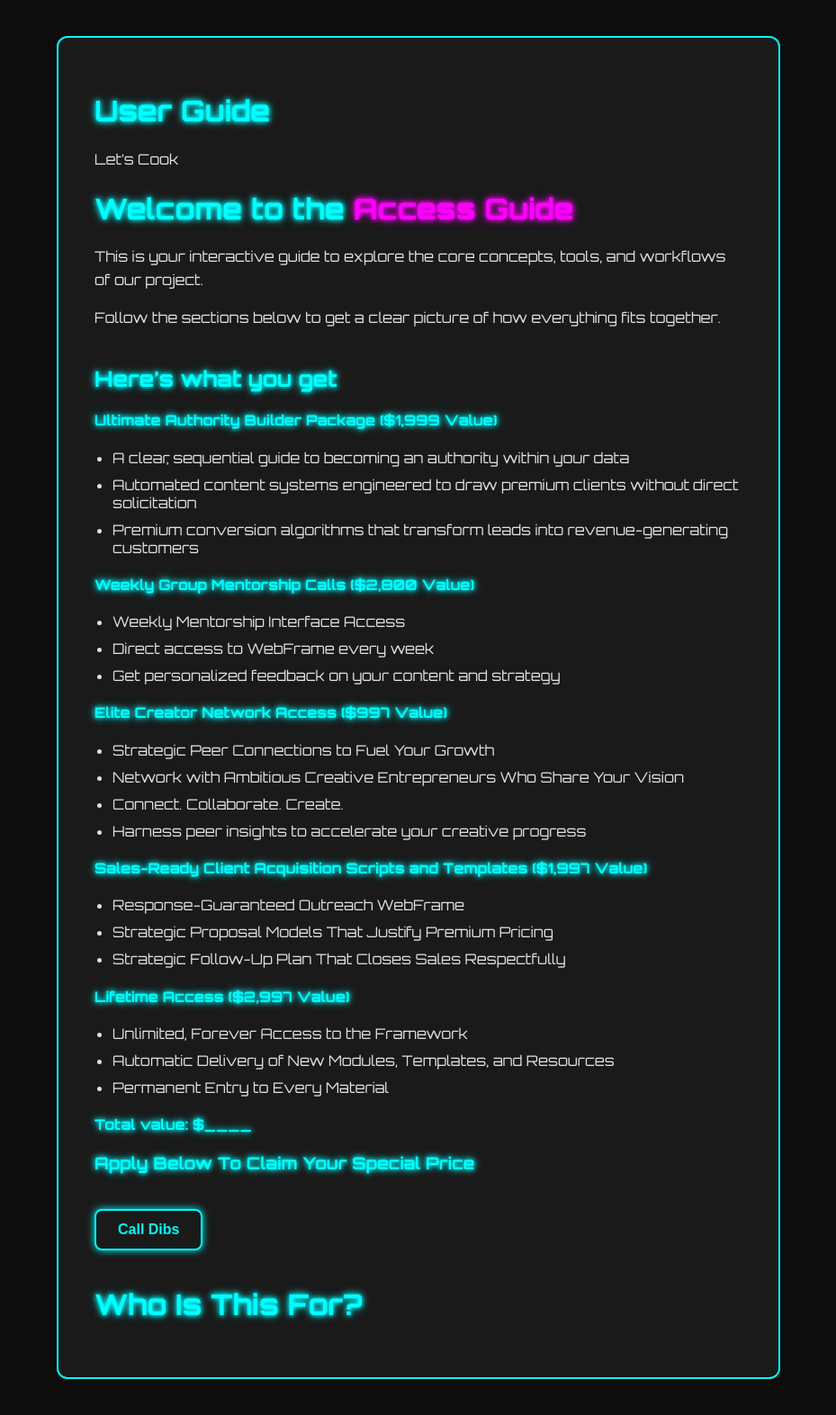
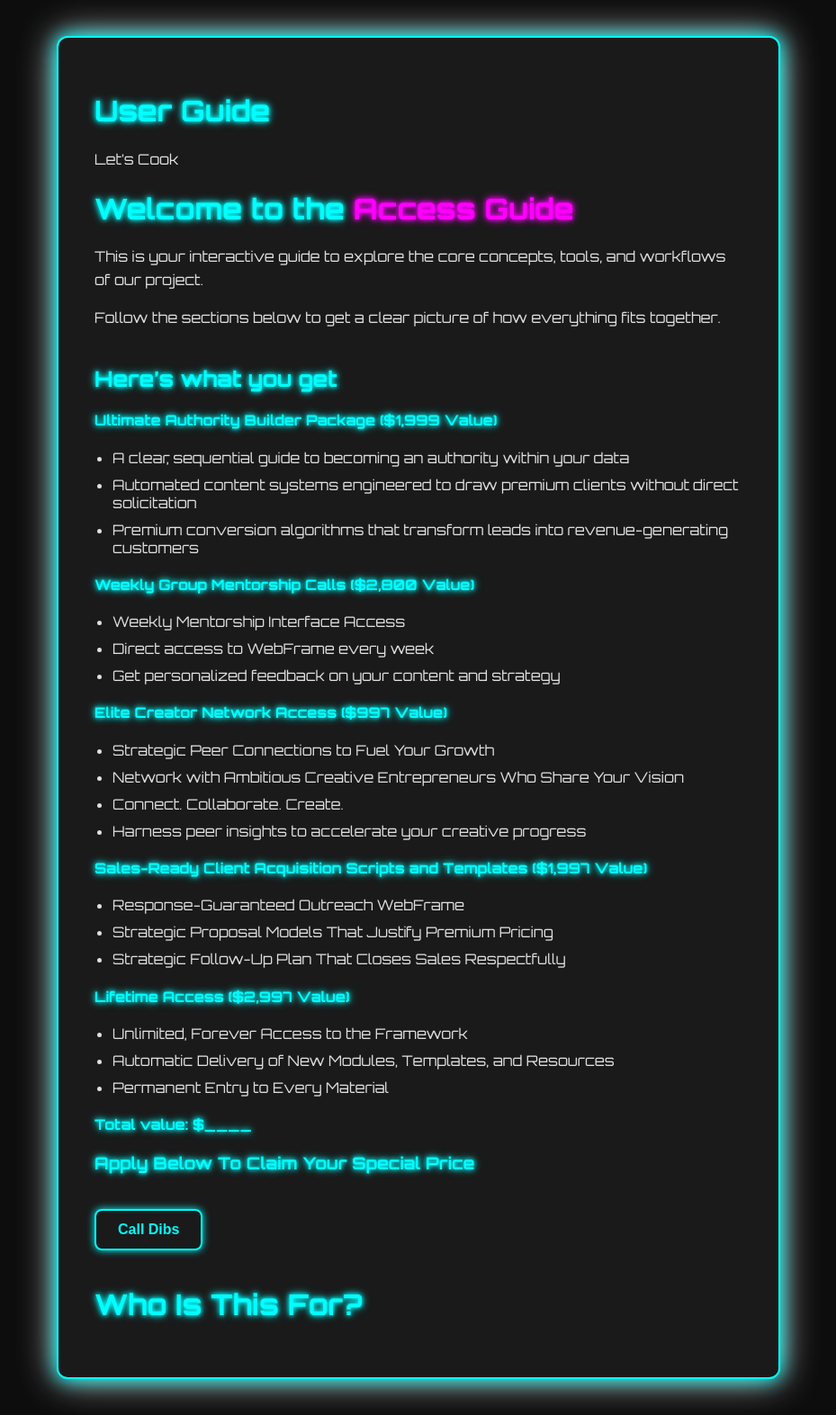
Before and after one commit to ErickMwangi/Egm-Forge, a Flask app: page /guide in a window 1280 px wide. Shown: the whole page at 90% size, without its empty margins (175-1104 px from the left). Run offline with Flask 3, Linux system fonts and the light colour scheme.

Commit message:
Part 1: assets

```diff
--- a/backend/templates/guide.html
+++ b/backend/templates/guide.html
@@ -26,7 +26,7 @@
             margin: 40px 0;
             border-radius: 12px;
             border: 2px solid #0ff;
-            box-shadow: 0 0 20px #0ff, 0 0 40px #0ff30;
+            box-shadow: 0 0 20px #0ff, 0 0 40px;
         }
 
         h1, h2, h3, h4 {
```
